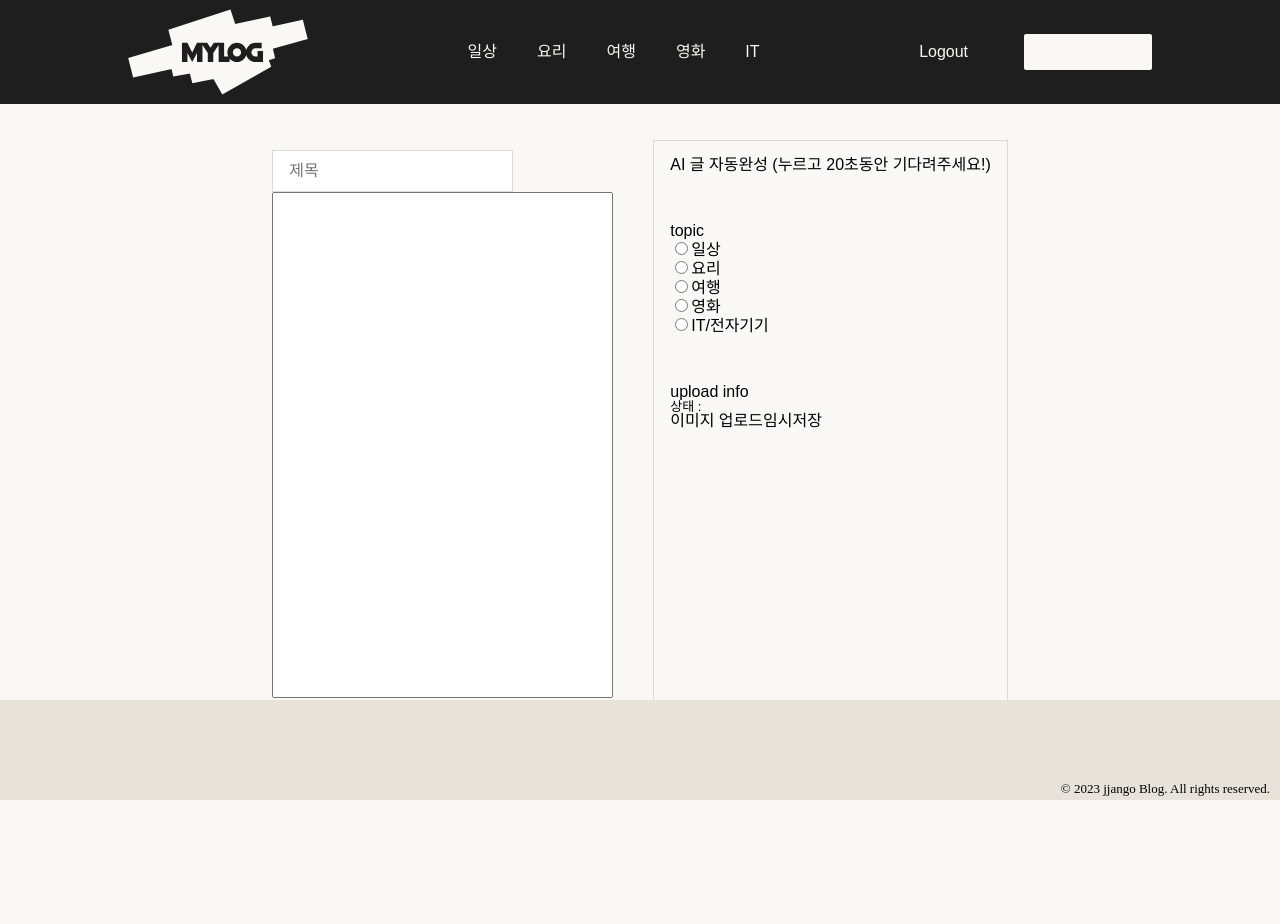
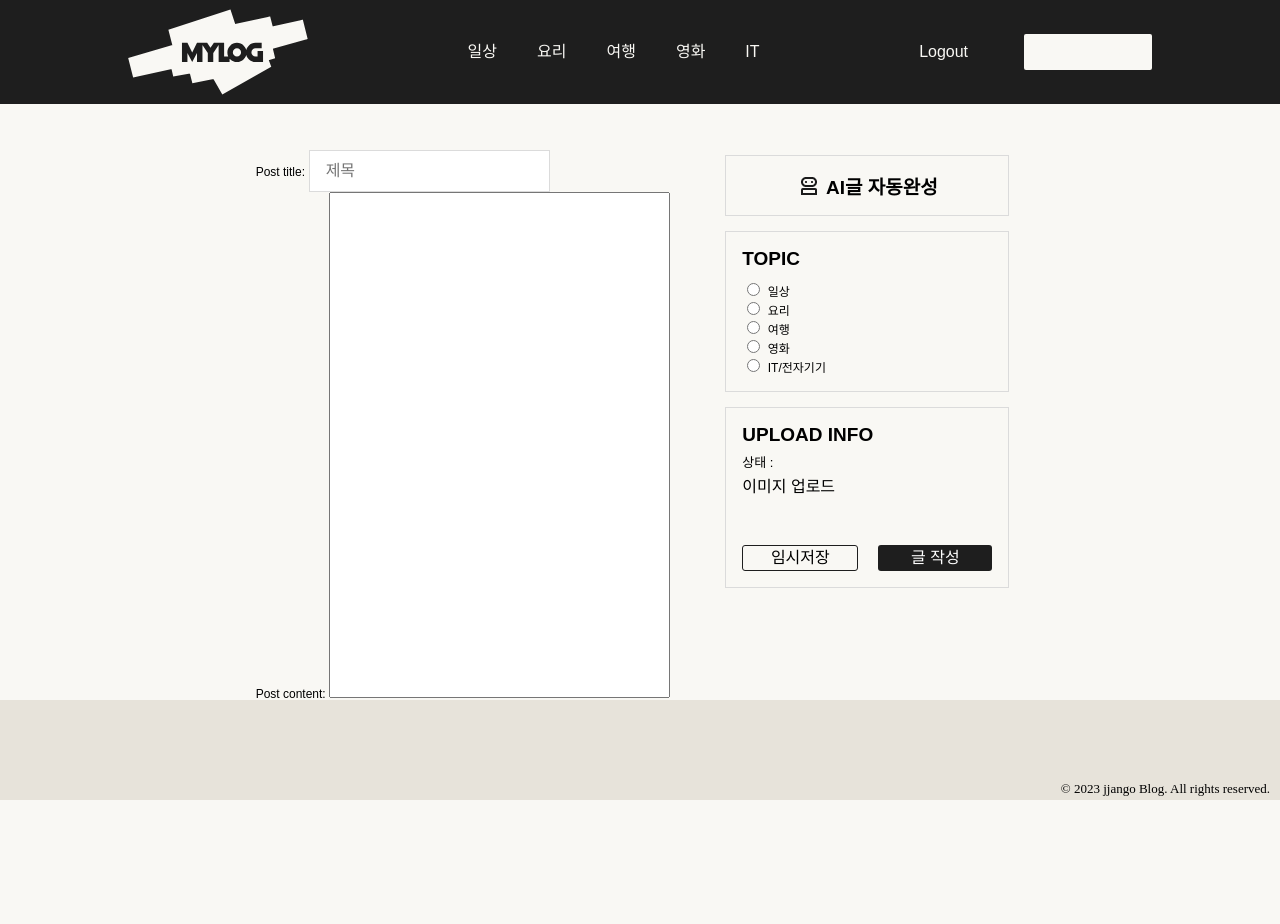
Before and after one commit to OGUbanana/django_blog_jjango, a Django app: page /write/ in a window 1280 px wide. After the commit the page ends 800 px from the top, so only its background shows below. Run offline with Django 4.2, Linux system fonts and the light colour scheme; the visitor is signed in with stand-in values (Sample User, id 1); some libraries are stand-ins or nearby versions.

Commit message:
feat: write.html 내용 수정 (#23)
write.html: 구조 변경 및 내용추가
write.css: write.html에 추가된 코드 관련 css 추가

Resolves: #22

```diff
--- a/jjango/blog/static/css/write/write.css
+++ b/jjango/blog/static/css/write/write.css
@@ -1,24 +1,38 @@
-.box{
+.box {
     /* height: 150px; */
     display: flex;
     border: 1px solid #dbdbdb;
     padding: 16px;
+    margin: 15px;
     flex-direction: column;
     /* justify-content: space-between; */
-    gap: 50px;
-}
-label {
-    display: none;
-}
-.write-box{
-    display: flex;
-    flex-direction: column;
+    gap: 10px;
+    width: 250px;
 }
 
-form{
+.title {
+    color: #000;
+    font-size: 19px;
+    font-style: normal;
+    font-weight: 700;
+    line-height: normal;
+}
+
+label {
+    font-size: 12px;
+}
+
+form {
     display: flex;
     flex-direction: row;
     gap: 20px;
+}
+
+.auto {
+    display: flex;
+    flex-direction: row;
+    justify-content: center;
+    align-items: center;
 }
 
 .write-box {
@@ -26,8 +40,7 @@ form{
     display: flex;
     flex-direction: column;
     gap: 16px;
-  }
-
+}
 
 .post-info-box {
     flex: 1;
@@ -36,41 +49,41 @@ form{
     gap: 16px;
 }
 
-#id_post_title{
+#id_post_title {
     border: 1px solid #dbdbdb;
     padding: 11px 16px;
     font-size: 16px;
 }
 
-h2{
+h2 {
     font-size: 16px;
     font-weight: 700;
     margin-bottom: 8px;
 }
 
-p{
+p {
     font-size: 13px;
 }
 
-.button-line{
+.button-line {
     font-size: 13px;
     border-bottom: 1px solid #000;
     width: fit-content;
 }
 
-.info{
+.info {
     display: flex;
     flex-direction: column;
     gap: 8px;
 }
 
-.save-box{
+.save-box {
     display: flex;
     justify-content: space-between;
     gap: 8px;
 }
 
-.temp-save-button{
+.temp-save-button {
     padding: 4px 17px;
     border: none;
     border: 1px solid #1e1e1e;
@@ -78,15 +91,35 @@ p{
     width: 100%;
 }
 
-.save-button{
+.submit-box {
+    margin-top: 40px;
+    display: flex;
+    flex-direction: row;
+    justify-content: space-between;
+}
+
+.temporary-button {
+    display: flex;
+    width: 80px;
+    padding: 4px 17px;
+    justify-content: center;
+    align-items: center;
+    gap: 10px;
+    border-radius: 3px;
+    border: 1px solid #1E1E1E;
+}
+
+.save-button {
     padding: 4px 17px;
     border: none;
     background-color: #1e1e1e;
     color: #fff;
-    width: 100%;
+    width: 80px;
+    text-align: center;
+    border-radius: 3px;
 }
 
-.delete-button{
+.delete-button {
     padding: 4px 17px;
     border: none;
     background-color: #ff3f3f;
@@ -94,18 +127,18 @@ p{
     width: 100%;
 }
 
-.temp{
+.temp {
     border: 1px #1e1e1e solid;
     background-color: transparent;
     color: #1e1e1e;
 }
 
-textarea{
+textarea {
     resize: none;
     height: 500px;
 }
 
-.blue-box{
+.blue-box {
     background-color: #1e1e1e;
     color: #fff;
     height: 100px;
@@ -116,19 +149,19 @@ textarea{
 }
 
 
-a{
+a {
     text-decoration: none;
 }
 
-span{
+span {
     font-weight: 700;
 }
 
-button{
+button {
     cursor: pointer;
 }
 
-.ai-button{
+.ai-button {
     display: flex;
     border: 1px solid #dbdbdb;
     padding: 16px;
--- a/jjango/blog/templates/write.html
+++ b/jjango/blog/templates/write.html
@@ -23,30 +23,42 @@
                 <h1> {{blog.title}} </h1>
                 <p> {{form.media}} </p>
                 <p> {{form.as_p}} </p>
-                <a class="save-button" href="{% url 'blog:board' %}">글 작성</a>
             </div>
         <br>
-        <div class="box">
-            <section class="box1">
-                <button type="submit" class="auto" ><img src="">AI 글 자동완성 (누르고 20초동안 기다려주세요!) </button>
-            </section>
-            <section class="box2">
-                <h4 class="title">topic</h4>
-                <input type="radio" name="radio" value="">일상<br>
-                <input type="radio" name="radio" value="">요리<br>
-                <input type="radio" name="radio" value="">여행<br>
-                <input type="radio" name="radio" value="">영화<br>
-                <input type="radio" name="radio" value="">IT/전자기기<br>
-            </section>
+        <section class="box1">
+            <div class="box">
+                <button type="submit" class="auto">
+                    <img src="{% static 'imgs/AI_logo.png'%}">
+                    <h4 class="title" style="margin-left:5px;">AI글 자동완성</h4>
+                </button>
+            </div>
+            <div class="box">
+                <h4 class="title">TOPIC</h4>
+                <div class="box-topic">
+                    <input type="radio" name="radio" value="일상" id="daily">
+                    <label for="daily">일상</label><br>
+                    <input type="radio" name="radio" value="요리" id="cook">
+                    <label for="cook">요리</label><br>
+                    <input type="radio" name="radio" value="여행" id="trip">
+                    <label for="trip">여행</label><br>
+                    <input type="radio" name="radio" value="영화" id="movie">
+                    <label for="movie">영화</label><br>
+                    <input type="radio" name="radio" value="IT/전자기기" id="it/electronics">
+                    <label for="it/electronics">IT/전자기기</label>
+                </div>
+            </div>
 
-            <section class="box3">
-                <h4 class="title" name="title" alt="">upload info</h4>
+            <div class="box">
+                <h4 class="title" name="title" alt="">UPLOAD INFO</h4>
                 <p class="" name="" alt="">상태 : </p>
-                <button class="" name="" alt="">이미지 업로드</botton>
-                <button class="" name="" alt="">임시저장</button>
-            </section>
-        </div>
-
+                <button class="" name="" alt="">이미지 업로드</button>
+                <div class="submit-box">
+                    <button class="temporary-button" name="" alt="">임시저장</button>
+                    <button class="save-button" onclick="href'{%url 'blog:board'%}'">글 작성</button>
+                    {% comment %} <a class="save-button" href="{% url 'blog:board' %}">글 작성</a> {% endcomment %}
+                </div>
+            </div>
+        </section>
         </form>
 
     </div>
```
Also changed, not shown: jjango/blog/static/imgs/AI_logo.png (added).
